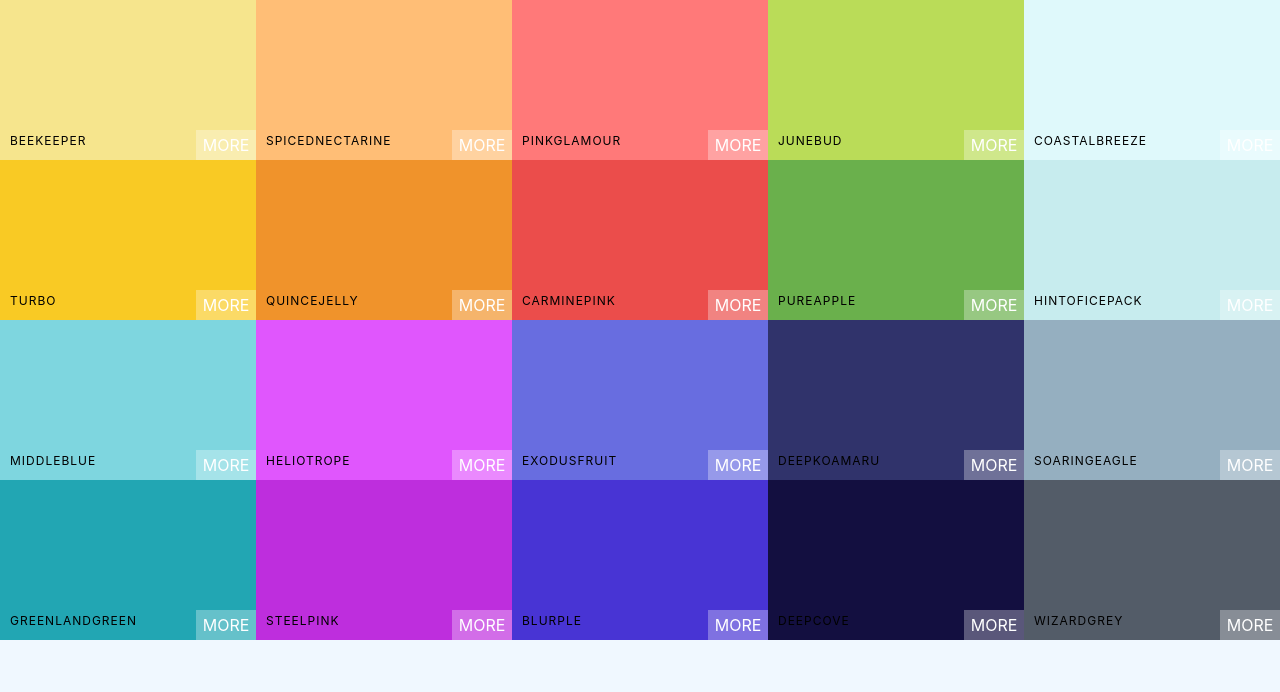
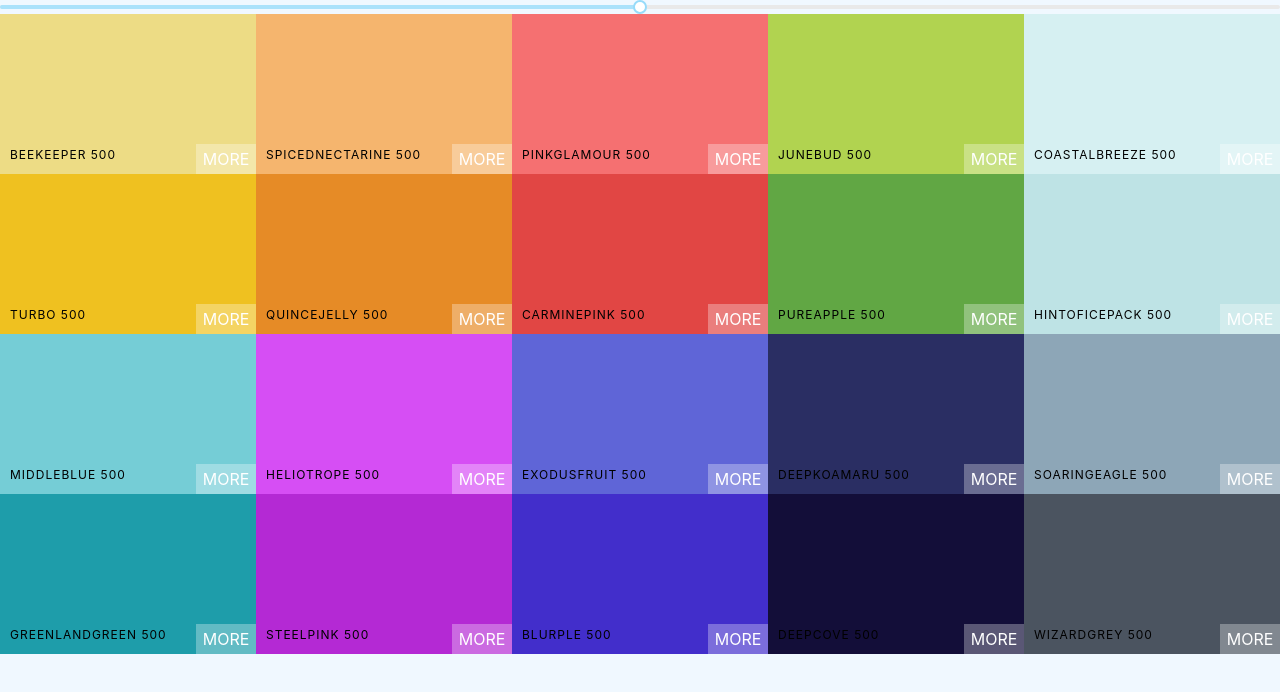
Before and after one commit to git-masi/react-color-app, a React (Create React App) app: page / in a window 1280 px wide. Shown: the top 692 px of the page. Built offline with nearby package versions, Linux system fonts and the light colour scheme.

Commit message:
add unstyled slider to update color boxes

```diff
--- a/package.json
+++ b/package.json
@@ -4,6 +4,7 @@
   "private": true,
   "dependencies": {
     "chroma-js": "^2.0.3",
+    "rc-slider": "^8.6.9",
     "react": "^16.8.6",
     "react-dom": "^16.8.6",
     "react-scripts": "3.0.0"
--- a/src/App.js
+++ b/src/App.js
@@ -4,10 +4,9 @@ import Palette from './components/Palette';
 import { generatePalette } from './colorHelpers';
 
 const App = () => {
-  console.log(generatePalette(seedPalettes[4]));
   return (
     <div>
-      <Palette {...seedPalettes[4]}/>
+      <Palette {...generatePalette(seedPalettes[4])}/>
     </div>
   );
 }
--- a/src/components/Palette.js
+++ b/src/components/Palette.js
@@ -1,13 +1,29 @@
 import React, { Component } from 'react';
 import ColorBox from './ColorBox';
+import Slider from 'rc-slider';
 import './Palette.css';
+import 'rc-slider/assets/index.css';
 
 class Palette extends Component {
+  state = {
+    level: 500
+  }
+
+  changeLevel = (value) => {
+    this.setState({level: value});
+  }
+
   render() {
-    // console.log(this.props.colors);
-    const colorBoxes = this.props.colors.map(clr => <ColorBox background={clr.color} name={clr.name} key={clr.color}/>);
+    const colorBoxes = this.props.colors[this.state.level].map(clr => <ColorBox background={clr.hex} name={clr.name} key={clr.hex}/>);
     return (
       <div className="Palette">
+        <Slider
+          defaultValue={this.state.level}
+          min={100}
+          max={900}
+          step={100}
+          onAfterChange={this.changeLevel}
+        />
         <div className="Palette--colors">
           {colorBoxes}
         </div>
```
Also changed, not shown: 1 other file (tests, documents, lock files or other folders).
